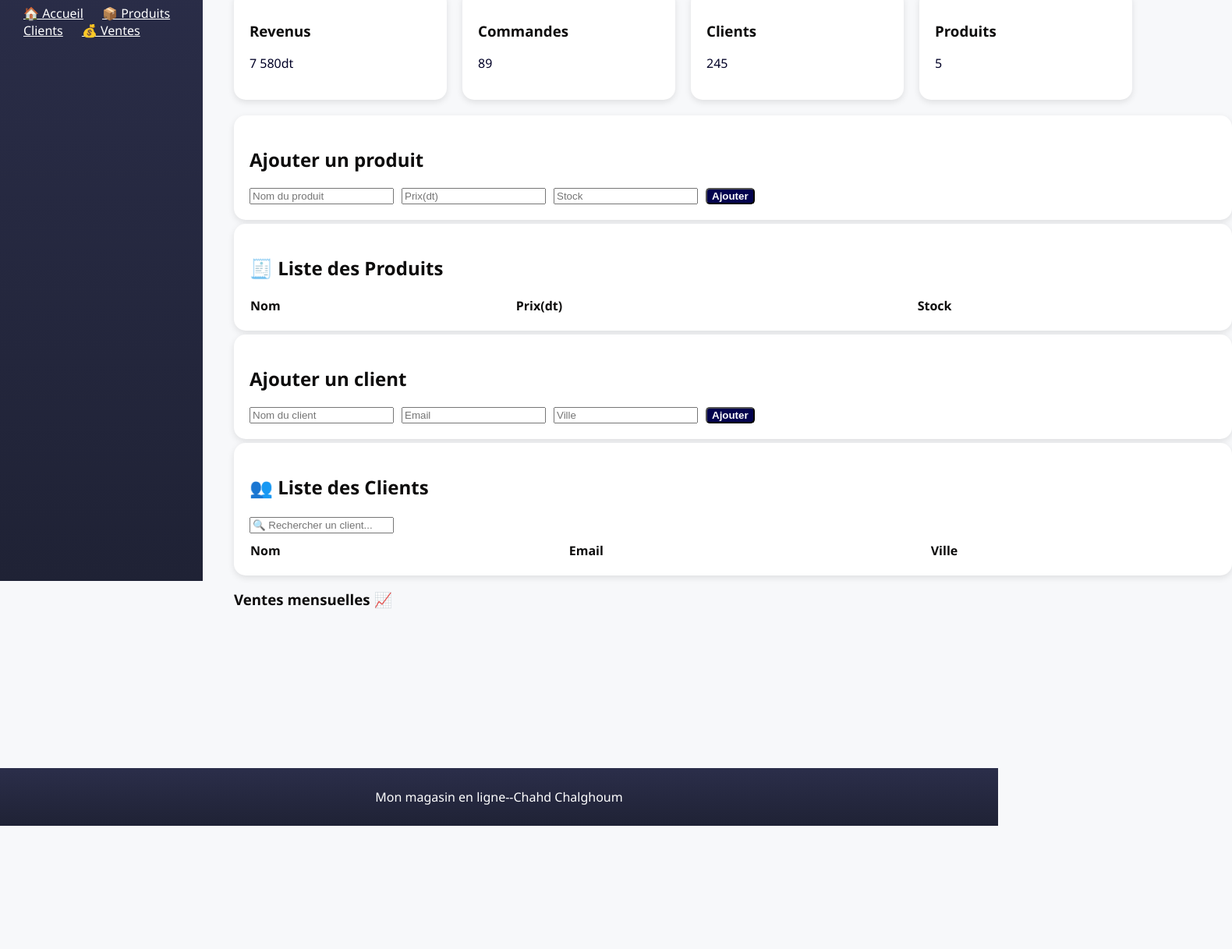
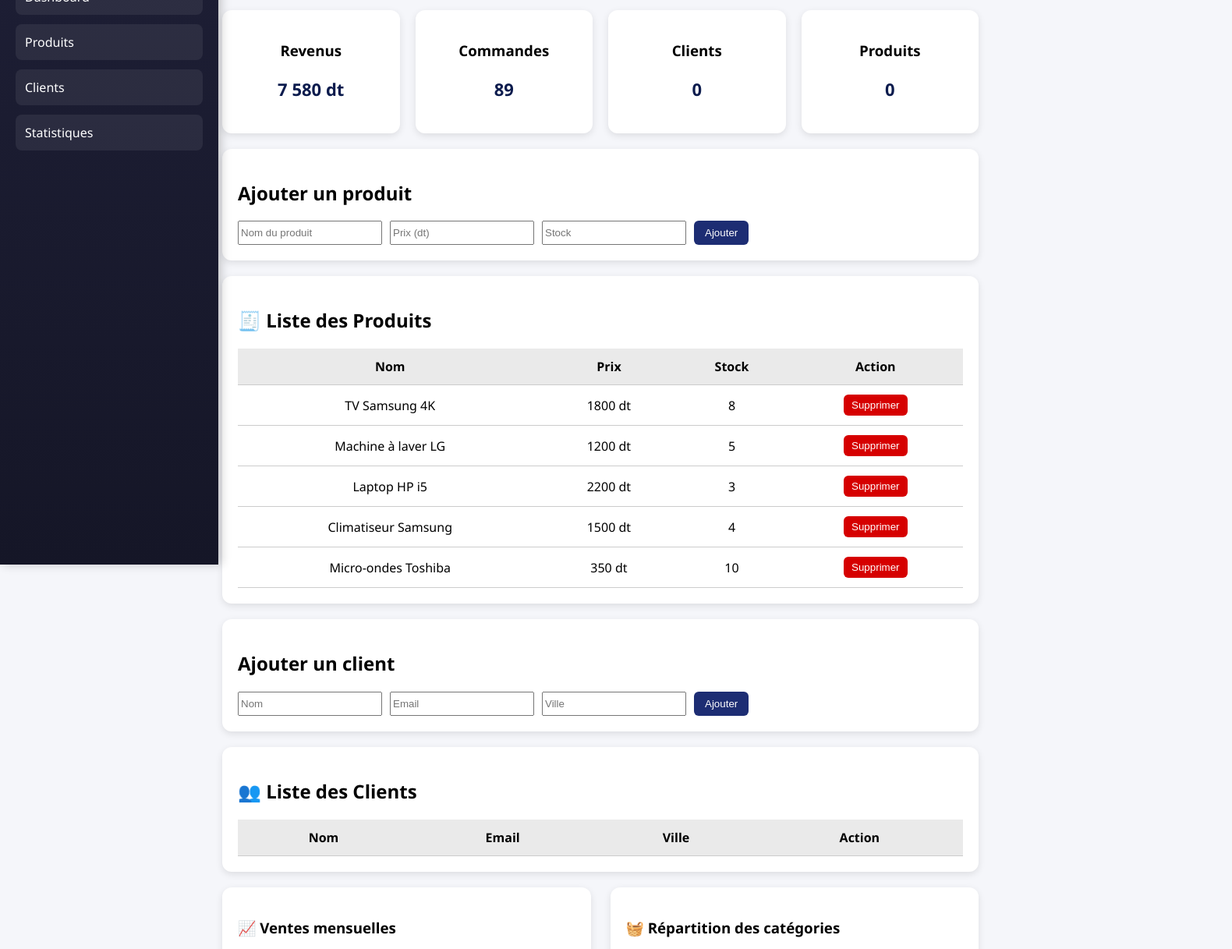
Before and after one commit to chahdchalghoum/chahd_chalghoum_Dashboard-magasin_enligne, a plain HTML site: page index.html in a window 1280 px wide. Shown: the part 136-1353 px from the top of the page at 78% size, 1580 px wide, since content can reach past the window. Before the commit the page ends 1195 px from the top, so only its background shows below. Drawn offline with nearby package versions, Linux system fonts and the light colour scheme.

Commit message:
Troisième commit du projet web

```diff
--- a/index.html
+++ b/index.html
@@ -6,97 +6,96 @@
   <link rel="stylesheet" href="style.css">
   <script src="https://cdn.jsdelivr.net/npm/chart.js"></script>
 </head>
+
 <body>
   <nav class="sidebar">
     <h2>🛒 ShopBoard</h2>
-            <a href="">🏠 Accueil</a>
-            <a href="#produit">📦 Produits</a>
-            <a href="#Client">Clients</a>
-            <a href="#ventes">💰 Ventes</a>
+    <a href="#statistiques">Dashboard</a>
+    <a href="#produits">Produits</a>
+    <a href="#clients">Clients</a>
+    <a href="#charts">Statistiques</a>
   </nav>
+
   <div id="menu">
+
     <header>
       <h1>Tableau de bord</h1>
       <p>Bienvenue, Administrateur 👋</p>
     </header>
 
-    <main>
+    <!-- statistiques -->
     <section id="statistiques">
-      <div class="stats">
-        <h3>Revenus</h3>
-        <p class="valeur">7 580dt</p>
-      </div>
-      <div class="stats">
-        <h3>Commandes</h3>
-        <p class="valeur">89</p>
-      </div>
-      <div class="stats">
-        <h3>Clients</h3>
-        <p class="valeur"> 245</p>
-      </div>
-      <div class="stats">
-        <h3>Produits</h3>
-        <p class="valeur">5</p>
-      </div>
+      <div class="stats"><h3>Revenus</h3><p class="valeur">7 580 dt</p></div>
+      <div class="stats"><h3>Commandes</h3><p class="valeur">89</p></div>
+      <div class="stats"><h3>Clients</h3><p id="nbClients" class="valeur">0</p></div>
+      <div class="stats"><h3>Produits</h3><p id="nbProduits" class="valeur">0</p></div>
     </section>
 
+    <!-- AJOUT PRODUIT -->
     <section id="produits" class="ajout">
       <h2>Ajouter un produit</h2>
       <form id="ajoutproduit">
         <input type="text" id="nomProduit" placeholder="Nom du produit" required>
-        <input type="number" id="prixProduit" placeholder="Prix(dt)" required>
+        <input type="number" id="prixProduit" placeholder="Prix (dt)" required>
         <input type="number" id="stockProduit" placeholder="Stock" required>
         <button type="submit">Ajouter</button>
       </form>
     </section>
+
+    <!-- tableau de produits -->
     <section class="liste">
       <h2>🧾 Liste des Produits</h2>
       <table id="tableProduits">
         <thead>
-          <tr>
-            <th>Nom</th>
-            <th>Prix(dt)</th>
-            <th>Stock</th>
-          </tr>
+          <tr><th>Nom</th><th>Prix</th><th>Stock</th><th>Action</th></tr>
         </thead>
         <tbody></tbody>
       </table>
     </section>
 
-    <section  id="clients" class="ajout">
+    <!-- ajouter un client dans le tableau -->
+    <section id="clients" class="ajout">
       <h2>Ajouter un client</h2>
       <form id="ajoutclient">
-        <input type="text" id="nomClient" placeholder="Nom du client" required>
+        <input type="text" id="nomClient" placeholder="Nom" required>
         <input type="email" id="emailClient" placeholder="Email" required>
         <input type="text" id="villeClient" placeholder="Ville" required>
         <button type="submit">Ajouter</button>
       </form>
     </section>
+
+    <!--table de produits-->
     <section class="liste">
       <h2>👥 Liste des Clients</h2>
-      <input type="text" id="rechercheClient" placeholder="🔍 Rechercher un client..." />
       <table id="tableClients">
         <thead>
-          <tr>
-            <th>Nom</th>
-            <th>Email</th>
-            <th>Ville</th>
-          </tr>
+          <tr><th>Nom</th><th>Email</th><th>Ville</th><th>Action</th></tr>
         </thead>
         <tbody></tbody>
       </table>
     </section>
 
-    <section id="suivideventes">
-      <div class="chart-container">
-        <h3>Ventes mensuelles 📈</h3>
+
+    <section id="charts">
+      <div class="grid">
+        <div class="chart-box">
+          <h3>📈 Ventes mensuelles</h3>
           <canvas id="salesChart"></canvas>
         </div>
-    </main>
+
+        <div class="chart-box">
+          <h3>🧺 Répartition des catégories</h3>
+          <canvas id="categoryChart"></canvas>
         </div>
+      </div>
+    </section>
+
     <footer>
-        <p>Mon magasin en ligne--Chahd Chalghoum</p>
+      <p>Mon magasin en ligne — Chahd Chalghoum</p>
     </footer>
+
+  </div>
+
   <script src="script.js"></script>
 </body>
 </html>
--- a/script.js
+++ b/script.js
@@ -1,10 +1,97 @@
-let produits = [];
-let clients = [];
+/*Table de produits*/
+let produits = [
+  { nom: "TV Samsung 4K", prix: 1800, stock: 8 },
+  { nom: "Machine à laver LG", prix: 1200, stock: 5 },
+  { nom: "Laptop HP i5", prix: 2200, stock: 3 },
+  { nom: "Climatiseur Samsung", prix: 1500, stock: 4 },
+  { nom: "Micro-ondes Toshiba", prix: 350, stock: 10 }
+];
 
-document.getElementById(produits).addEventListener("submit",function(ajout){
-  let nom=document.getElementById("nomProduit").value;
-  let prix=document.getElementById("prixProduit").value;
-  let stock=document.getElementById("stockProduit").value;
-  produits.push({nom,prix,stock})
-  afficherProduits()
-})
+/*Table de clients*/
+let clients = [
+  { nom: "Ahmed Tounsi", email: "Ahmedtounsi56@gmail.com", ville: "Tunis" },
+  { nom: "Lina Abdallah", email: "Linaabd04@gmail.com", ville: "Sousse" },
+  { nom: "Sami Chawki", email: "Samichawki@gmail.com", ville: "Sfax" }
+];
+
+/**/
+const tableP = document.querySelector("#tableProduits tbody");
+const tableC = document.querySelector("#tableClients tbody");
+
+/*Afficher les deux tableaux des clients et produits*/
+function afficherProduits() {
+  tableP.innerHTML = "";
+  produits.forEach((p, i) => {
+    tableP.innerHTML += `
+      <tr>
+        <td>${p.nom}</td>
+        <td>${p.prix} dt</td>
+        <td>${p.stock}</td>
+        <td><button class="delete-btn" onclick="supprimerProduit(${i})">Supprimer</button></td>
+      </tr>`;
+  });
+  majStats();
+}
+
+function afficherClients() {
+  tableC.innerHTML = "";
+  clients.forEach((c, i) => {
+    tableC.innerHTML += `
+      <tr>
+        <td>${c.nom}</td>
+        <td>${c.email}</td>
+        <td>${c.ville}</td>
+        <td><button class="delete-btn" onclick="supprimerClient(${i})">Supprimer</button></td>
+      </tr>`;
+  });
+  majStats();
+}
+
+afficherProduits();
+afficherClients();
+
+/********************** AJOUT ******************************/
+document.getElementById("ajoutproduit").addEventListener("submit", e => {
+  e.preventDefault();
+  produits.push({
+    nom: nomProduit.value,
+    prix: prixProduit.value,
+    stock: stockProduit.value
+  });
+  afficherProduits();
+  e.target.reset();
+});
+
+document.getElementById("ajoutclient").addEventListener("submit", e => {
+  e.preventDefault();
+  clients.push({
+    nom: nomClient.value,
+    email: emailClient.value,
+    ville: villeClient.value
+  });
+  afficherClients();
+  e.target.reset();
+});
+
+/*graphe d'un chart*/
+new Chart(document.getElementById("salesChart"), {
+  type: "line",
+  data: {
+    labels: ["Jan", "Fév", "Mar", "Avr", "Mai", "Juin"],
+    datasets: [{
+      label: "Ventes (dt)",
+      data: [500, 900, 1200, 700, 1600, 1800],
+      borderWidth: 3
+    }]
+  }
+});
+
+new Chart(document.getElementById("categoryChart"), {
+  type: "pie",
+  data: {
+    labels: ["Électroménager", "Cuisine", "Électronique", "Informatique"],
+    datasets: [{
+      data: [40, 25, 20, 15]
+    }]
+  }
+});
--- a/style.css
+++ b/style.css
@@ -1,94 +1,163 @@
+/* ------- GLOBAL ------- */
 body {
   margin: 0;
   font-family: "Segoe UI", Arial, sans-serif;
-  background-color: #f7f8fa;
-  color: #0d0c0c;
-  }
+  background-color: #f5f6fa;
+  display: flex;
+}
+
+/* ------- SIDEBAR ------- */
 .sidebar {
-  width: 220px;
-  background: linear-gradient(180deg, #2b2e4a, #1f2235);
+  width: 240px;
+  background: linear-gradient(180deg, #1e1f36, #151627);
   color: white;
   height: 100vh;
   padding: 30px 20px;
   position: fixed;
-}
-.sidebar h2{
-  font-size: 30px;
-  text-align: center;
-  text-decoration: underline;
-  color: rgb(219, 223, 16);
-}
-.sidebar a{
-  color: white;
-  margin: 18px 0;
-  cursor: pointer;
-  padding: 10px;
-  border-radius: 8px;
-}
-#menu{
-  margin-left: 300px;
-  width: 100%;
-}
-header h1{
-  color: rgb(5, 5, 89);
-}
-header p{
-  font-style: oblique;
-  color: rgb(5, 5, 89);
+  box-shadow: 4px 0 12px rgba(0,0,0,0.2);
 }
 
-#statistiques{
+.sidebar h2 {
+  font-size: 26px;
+  text-align: center;
+  color: #f3c623;
+}
+
+.sidebar a {
+  display: block;
+  padding: 12px;
+  margin: 12px 0;
+  color: white;
+  background: rgba(255,255,255,0.07);
+  text-decoration: none;
+  border-radius: 8px;
+  transition: 0.3s;
+}
+
+.sidebar a:hover {
+  background: rgba(255,255,255,0.2);
+}
+
+/* ------- CONTENT ------- */
+#menu {
+  margin-left: 260px;
+  padding: 25px;
+  width: calc(100% - 260px);
+}
+
+header h1 {
+  color: #1d2d73;
+}
+
+header p {
+  font-style: italic;
+  color: #1d2d73;
+}
+
+/* ------- STATISTICS ------- */
+#statistiques {
   display: flex;
-  justify-content: space-between;
-  width: 90%;
-  margin-bottom: 20px;
   gap: 20px;
 }
-.stats{
+
+.stats {
   background: white;
   padding: 20px;
-  border-radius: 15px;
-  box-shadow: 0 3px 8px rgba(0,0,0,0.1);
-  flex: 1 1 200px;
+  border-radius: 12px;
+  box-shadow: 0 3px 10px rgba(0,0,0,0.1);
+  flex: 1;
+  text-align: center;
 }
-.valeur{
-  color: rgb(2, 2, 39);
+
+.valeur {
+  font-size: 22px;
+  color: #0b1b4d;
+  font-weight: bold;
 }
-.ajout, .liste{
+
+/* ------- FORM & TABLE ------- */
+.ajout, .liste {
   background: white;
   padding: 20px;
-  border-radius: 15px;
-  box-shadow: 0 3px 8px rgba(0,0,0,0.1);
-  margin-bottom: 5px;
+  border-radius: 12px;
+  box-shadow: 0 3px 10px rgba(0,0,0,0.1);
+  margin-top: 20px;
 }
-form{
+
+form {
+  display: flex;
   gap: 10px;
-  display: flex;
 }
-form button{
-  background-color: rgb(3, 3, 78);
+
+form button {
+  background: #1d2d73;
   color: white;
-  font-weight: bold;
-  border-radius: 5px;
-  size: 15px;
+  border: none;
+  padding: 8px 14px;
+  border-radius: 6px;
+  cursor: pointer;
 }
-form button:hover{
-  background-color: rgb(1, 1, 33);
+
+form button:hover {
+  background: #101a4a;
 }
+
 table {
   width: 100%;
   border-collapse: collapse;
-  margin-top: 10px;
 }
-th,td{
-  text-align: left;
 
+th, td {
+  padding: 12px;
+  border-bottom: 1px solid #ccc;
 }
-footer{
+
+th {
+  background: #eaeaea;
+}
+
+.delete-btn {
+  background: #d60000;
+  color: white;
+  padding: 6px 10px;
+  border-radius: 6px;
+  border: none;
+  cursor: pointer;
+}
+
+.delete-btn:hover {
+  background: #900;
+}
+
+/* ------- CHARTS ------- */
+.grid {
+  display: grid;
+  grid-template-columns: 1fr 1fr;
+  gap: 25px;
+  margin-top: 20px;
+}
+
+.chart-box {
+  background: white;
+  padding: 20px;
+  border-radius: 12px;
+  box-shadow: 0 3px 10px rgba(0,0,0,0.1);
+}
+
+canvas {
+  width: 100% !important;
+  height: 300px !important;
+}
+
+/* ------- FOOTER ------- */
+footer {
+  background: #151627;
+  color: white;
   text-align: center;
-  background: linear-gradient(180deg, #2b2e4a, #1f2235);
-  color: white;
-  padding: 10px;
-  margin-top: 30px;
-
+  padding: 15px;
+  margin-top: 40px;
+  border-radius: 12px;
 }
+tbody{
+  text-align: center;
+}
```
Lines whose indentation alone changed are shown as unchanged.
